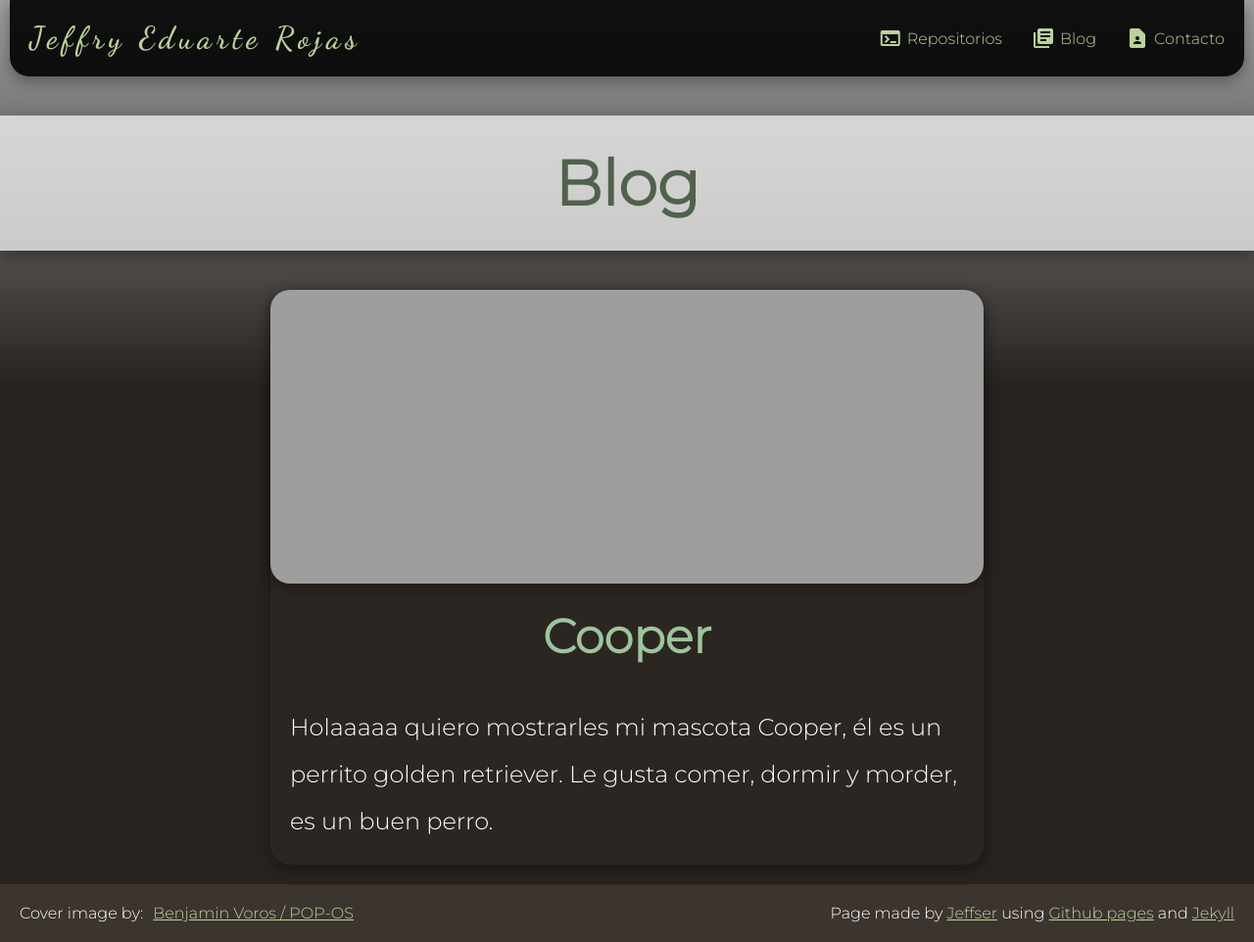
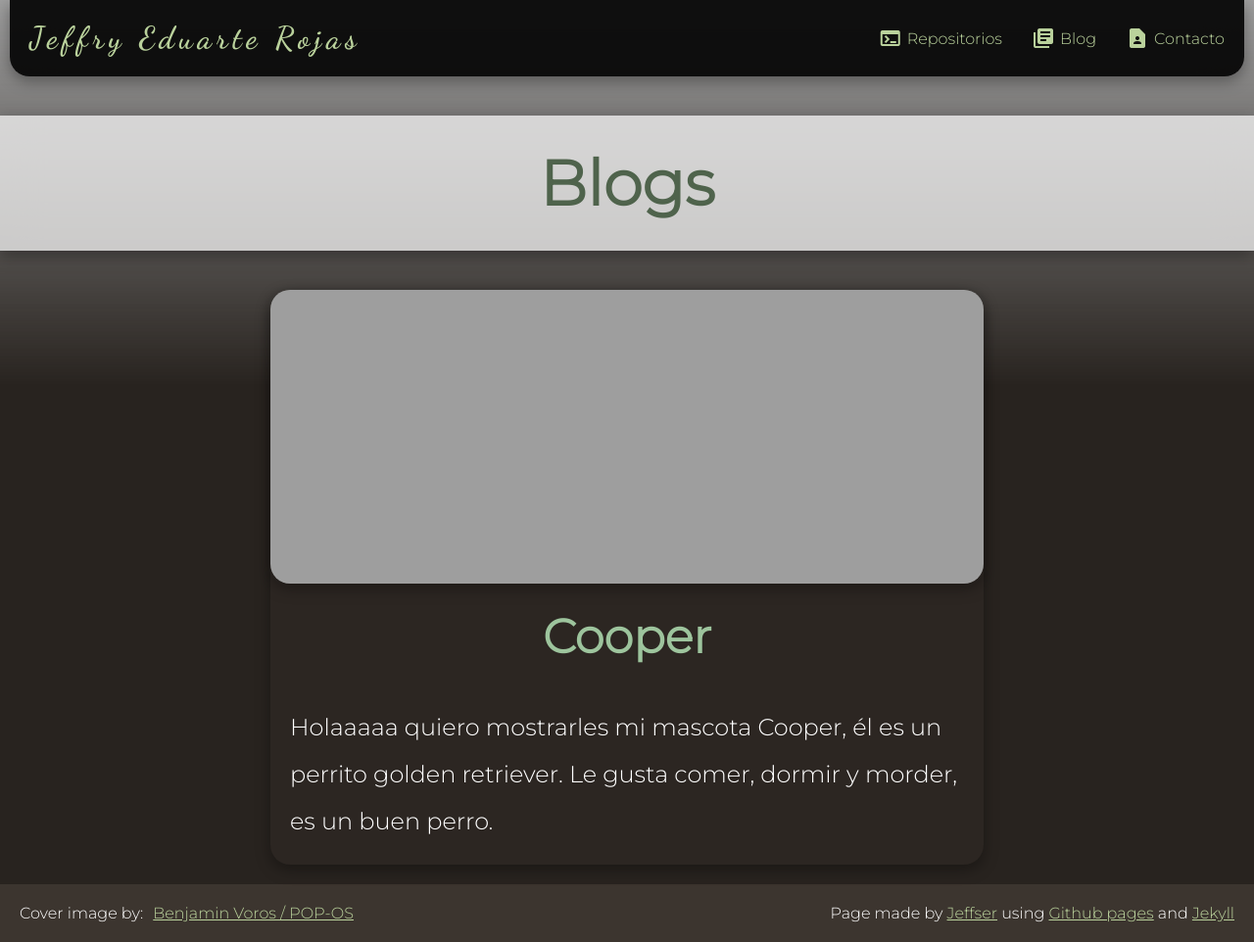
Before and after one commit to Jeffser/Jeffser.github.io, a Jekyll site: the page built from blogs.html, in a window 1280 px wide and 962 px high. Shown: the whole window at 98% size. Built offline with Jekyll 4.4.1, drawn with Linux system fonts in a browser that asks for light colours.

Commit message:
added blogs page

```diff
--- a/_layouts/post.html
+++ b/_layouts/post.html
@@ -26,7 +26,7 @@
             <a href="{{ site.url }}"><h1>Jeffry Eduarte Rojas</h1></a>
         </div>
         <a href="https://github.com/Jeffser?tab=repositories"><span class="material-icons">terminal</span><span id="label">Repositorios</span></a>
-        <a href="./"><span class="material-icons">library_books</span><span id="label">Blog</span></a>
+        <a href="{{ site.url }}/blogs"><span class="material-icons">library_books</span><span id="label">Blog</span></a>
         <a href="{{ site.url }}/contacto"><span class="material-icons">contact_page</span><span id="label">Contacto</span></a>
     </header>
     {% if page.cover %} <img src="{{ site.url }}/images/cover/{{ page.cover }}" id="cover-image"> {% endif %}
--- a/blog.html
+++ b/blogs.html
@@ -1,6 +1,6 @@
 ---
 layout: post
-title: Blog
+title: Blogs
 featured: false
 cover: benjamin-voros.jpg
 cover_cr: Benjamin Voros / POP-OS
```
